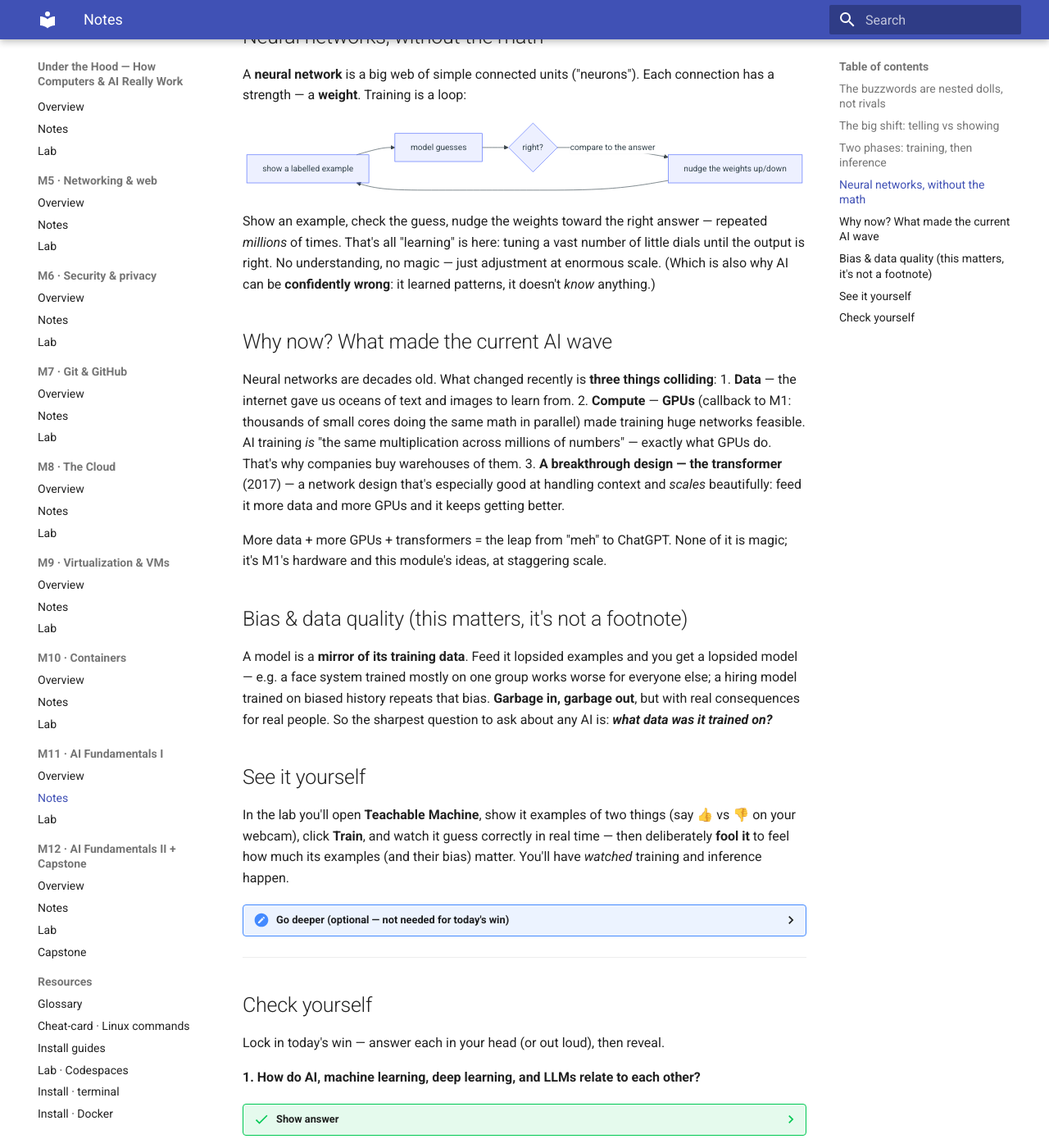
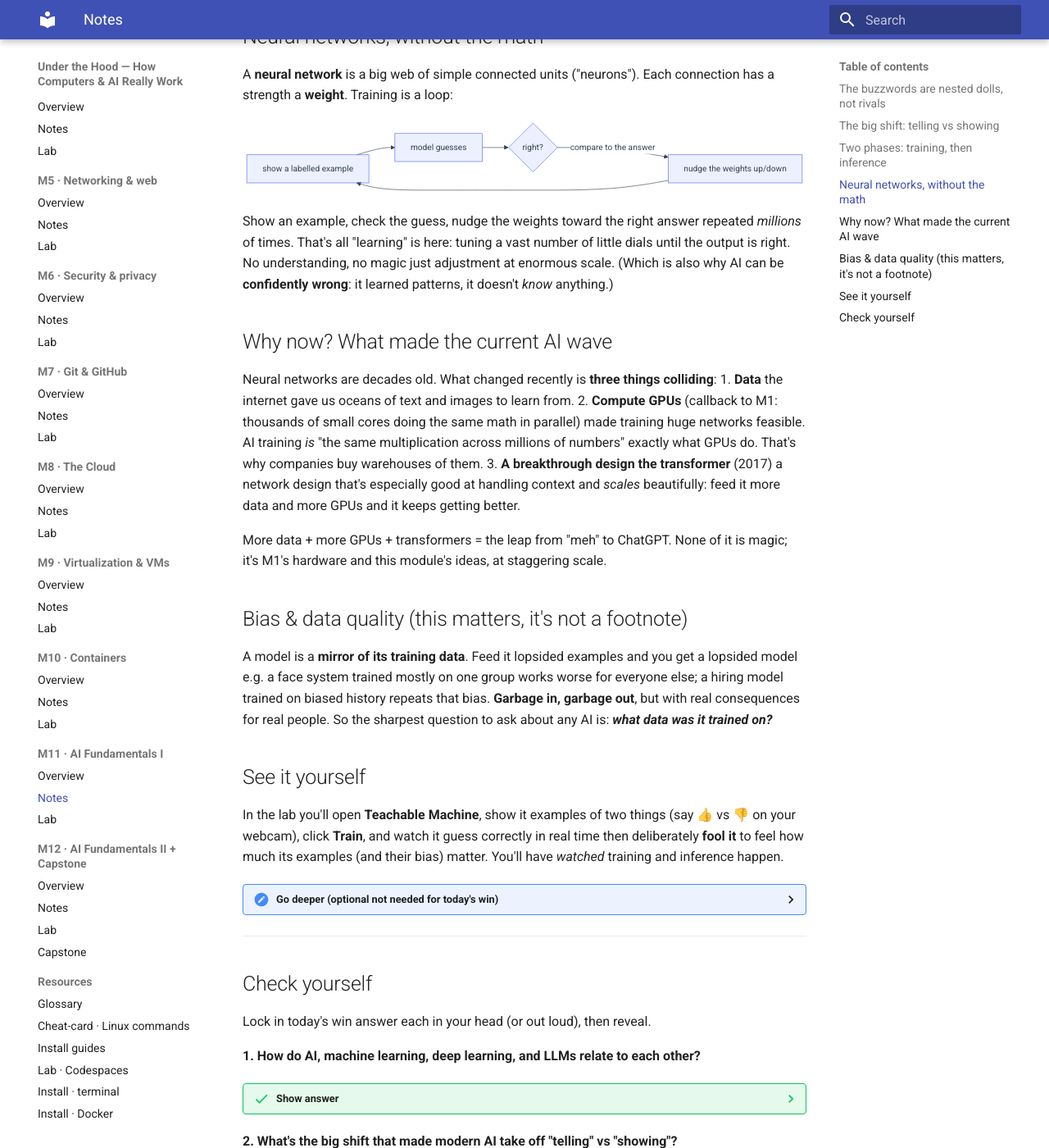
Before and after one commit to ThinkTechConsultingLLC/under-the-hood-course, an MkDocs documentation site: the page built from docs/m11-ai-fundamentals-1/notes.md, in a window 1280 px wide and 1400 px high, scrolled down 1585 px. Shown: the whole window at 82% size. Built offline with MkDocs 1.6.1 and Material for MkDocs 9.7.7, drawn with Linux system fonts in a browser that asks for light colours; some of the changed text lies outside the part shown.

Commit message:
Refine AI fundamentals notes for clarity and formatting
Updated formatting and clarified language in notes on AI fundamentals, including definitions and explanations of key concepts.

````diff
--- a/docs/m11-ai-fundamentals-1/notes.md
+++ b/docs/m11-ai-fundamentals-1/notes.md
@@ -22,18 +23,18 @@
 ```
 
 ## The big shift: telling vs showing
-The **old** way of programming is to write the rules yourself: *"if the email says 'free money', mark spam."* That collapses on messy tasks — try writing rules that reliably spot a cat in a photo. You can't.
+The **old** way of programming is to write the rules yourself: *"if the email says 'free money', mark spam."* That collapses on messy tasks try writing rules that reliably spot a cat in a photo. You can't.
 
 The **machine-learning** way flips it: you **show** the computer thousands of labelled examples (cat / not-cat) and it works out the pattern *itself*. **Teach by showing, not telling.** That single shift is why modern AI took off.
 
 ## Two phases: training, then inference
-- **Training** — the *learning* phase: the model sees many examples and adjusts itself to get better. Slow, done occasionally, and the expensive part.
-- **Inference** — the *using* phase: you hand the trained model something new and it makes a prediction. Fast, and happens every time you use it.
+- **Training** the *learning* phase: the model sees many examples and adjusts itself to get better. Slow, done occasionally, and the expensive part.
+- **Inference** the *using* phase: you hand the trained model something new and it makes a prediction. Fast, and happens every time you use it.
 
 Like **studying for an exam** (training) vs **answering on exam day** (inference).
 
 ## Neural networks, without the math
-A **neural network** is a big web of simple connected units ("neurons"). Each connection has a strength — a **weight**. Training is a loop:
+A **neural network** is a big web of simple connected units ("neurons"). Each connection has a strength a **weight**. Training is a loop:
 
 ```mermaid
 flowchart LR
@@ -43,62 +44,63 @@
   N --> EX
 ```
 
-Show an example, check the guess, nudge the weights toward the right answer — repeated *millions* of times. That's all "learning" is here: tuning a vast number of little dials until the output is right. No understanding, no magic — just adjustment at enormous scale. (Which is also why AI can be **confidently wrong**: it learned patterns, it doesn't *know* anything.)
+Show an example, check the guess, nudge the weights toward the right answer repeated *millions* of times. That's all "learning" is here: tuning a vast number of little dials until the output is right. No understanding, no magic just adjustment at enormous scale. (Which is also why AI can be **confidently wrong**: it learned patterns, it doesn't *know* anything.)
 
 ## Why now? What made the current AI wave
 Neural networks are decades old. What changed recently is **three things colliding**:
-1. **Data** — the internet gave us oceans of text and images to learn from.
-2. **Compute** — **GPUs** (callback to M1: thousands of small cores doing the same math in parallel) made training huge networks feasible. AI training *is* "the same multiplication across millions of numbers" — exactly what GPUs do. That's why companies buy warehouses of them.
-3. **A breakthrough design — the transformer** (2017) — a network design that's especially good at handling context and *scales* beautifully: feed it more data and more GPUs and it keeps getting better.
+1. **Data** the internet gave us oceans of text and images to learn from.
+2. **Compute** **GPUs** (callback to M1: thousands of small cores doing the same math in parallel) made training huge networks feasible. AI training *is* "the same multiplication across millions of numbers" exactly what GPUs do. That's why companies buy warehouses of them.
+3. **A breakthrough design the transformer** (2017) a network design that's especially good at handling context and *scales* beautifully: feed it more data and more GPUs and it keeps getting better.
 
 More data + more GPUs + transformers = the leap from "meh" to ChatGPT. None of it is magic; it's M1's hardware and this module's ideas, at staggering scale.
 
 ## Bias & data quality (this matters, it's not a footnote)
-A model is a **mirror of its training data**. Feed it lopsided examples and you get a lopsided model — e.g. a face system trained mostly on one group works worse for everyone else; a hiring model trained on biased history repeats that bias. **Garbage in, garbage out**, but with real consequences for real people. So the sharpest question to ask about any AI is: ***what data was it trained on?***
+A model is a **mirror of its training data**. Feed it lopsided examples and you get a lopsided model e.g. a face system trained mostly on one group works worse for everyone else; a hiring model trained on biased history repeats that bias. **Garbage in, garbage out**, but with real consequences for real people. So the sharpest question to ask about any AI is: ***what data was it trained on?***
 
 ## See it yourself
-In the lab you'll open **Teachable Machine**, show it examples of two things (say 👍 vs 👎 on your webcam), click **Train**, and watch it guess correctly in real time — then deliberately **fool it** to feel how much its examples (and their bias) matter. You'll have *watched* training and inference happen.
+In the lab you'll open **Teachable Machine**, show it examples of two things (say 👍 vs 👎 on your webcam), click **Train**, and watch it guess correctly in real time then deliberately **fool it** to feel how much its examples (and their bias) matter. You'll have *watched* training and inference happen.
 
 <details>
-<summary><b>Go deeper (optional — not needed for today's win)</b></summary>
+<summary><b>Go deeper (optional not needed for today's win)</b></summary>
 
 - **Supervised** learning uses labelled examples (what the lab does); other styles (unsupervised, reinforcement) learn differently.
-- **Overfitting:** a model that "memorizes" its examples instead of learning the general pattern — great on practice, bad on new data.
-- **Parameters:** the weights are the model's "size" — today's big models have billions to trillions of them.
-- A transformer's key trick is called **attention** — weighing which parts of the input matter most for each prediction.
+- **Overfitting:** a model that "memorizes" its examples instead of learning the general pattern great on practice, bad on new data.
+- **Parameters:** the weights are the model's "size" today's big models have billions to trillions of them.
+- A transformer's key trick is called **attention** weighing which parts of the input matter most for each prediction.
 </details>
 
----
+---------------------------------------------------------------------------------------------------------------------------------
 
 ## Check yourself
-Lock in today's win — answer each in your head (or out loud), then reveal.
+Lock in today's win answer each in your head (or out loud), then reveal.
 
 **1. How do AI, machine learning, deep learning, and LLMs relate to each other?**
 
 ??? success "Show answer"
-    They're **nested dolls, not rivals** — each sits inside the one before. **AI** is the umbrella (anything that seems smart), **machine learning** is AI that learns patterns from examples, **deep learning** is ML done with layered **neural networks**, and **LLMs** are deep-learning models trained on text to predict words.
+    They're **nested dolls, not rivals** each sits inside the one before. **AI** is the umbrella (anything that seems smart), **machine learning** is AI that learns patterns from examples, **deep learning** is ML done with layered **neural networks**, and **LLMs** are deep-learning models trained on text to predict words.
 
-**2. What's the big shift that made modern AI take off — "telling" vs "showing"?**
+**2. What's the big shift that made modern AI take off "telling" vs "showing"?**
 
 ??? success "Show answer"
-    Old-style programming means writing the rules yourself, which collapses on messy tasks (like spotting a cat in a photo). Machine learning flips this: you **show** the computer thousands of labelled examples and it works out the pattern itself — **teach by showing, not telling**.
+    Old-style programming means writing the rules yourself, which collapses on messy tasks (like spotting a cat in a photo). Machine learning flips this: you **show** the computer thousands of labelled examples and it works out the pattern itself **teach by showing, not telling**.
 
 **3. What's the difference between training and inference?**
 
 ??? success "Show answer"
-    **Training** is the learning phase — the model sees many examples and adjusts itself; it's slow, occasional, and expensive. **Inference** is the using phase — you hand the trained model something new and it makes a fast prediction. Like **studying for an exam** vs **answering on exam day**.
+    **Training** is the learning phase the model sees many examples and adjusts itself; it's slow, occasional, and expensive. **Inference** is the using phase you hand the trained model something new and it makes a fast prediction. Like **studying for an exam** vs **answering on exam day**.
 
 **4. What three things collided to cause the current AI wave?**
 
 ??? success "Show answer"
-    **Data** (oceans of text and images from the internet), **compute** (**GPUs** doing the same math in parallel), and a breakthrough design — the **transformer** (2017), which handles context well and scales beautifully with more data and GPUs.
+    **Data** (oceans of text and images from the internet), **compute** (**GPUs** doing the same math in parallel), and a breakthrough design the **transformer** (2017), which handles context well and scales beautifully with more data and GPUs.
 
 **5. Why does the data a model is trained on matter so much?**
 
 ??? success "Show answer"
-    A model is a **mirror of its training data** — lopsided examples produce a lopsided model, like a face system that works worse for some groups or a hiring model that repeats biased history. **Garbage in, garbage out**, so the sharpest question to ask about any AI is *what data was it trained on?*
+    A model is a **mirror of its training data** lopsided examples produce a lopsided model, like a face system that works worse for some groups or a hiring model that repeats biased history. **Garbage in, garbage out**, so the sharpest question to ask about any AI is *what data was it trained on?*
 
----
+----------------------------------------------------------------------------------------------------------------------------------
+
 **New words** (also in `resources/glossary.md`): artificial intelligence (AI), machine learning (ML), deep learning (DL), large language model (LLM), neural network, model, training, inference, weights, labelled data, bias, transformer. (Callback: GPU (M1).)
 
-**Source:** original — written for this course. No third-party text or figures; the diagrams are original. (The lab uses Google's free **Teachable Machine**.)
+**Source:** original written for this course. No third-party text or figures; the diagrams are original. (The lab uses Google's free **Teachable Machine**.)
````
Also changed, not shown: other parts of docs/m11-ai-fundamentals-1/notes.md (+8 -7 lines).
